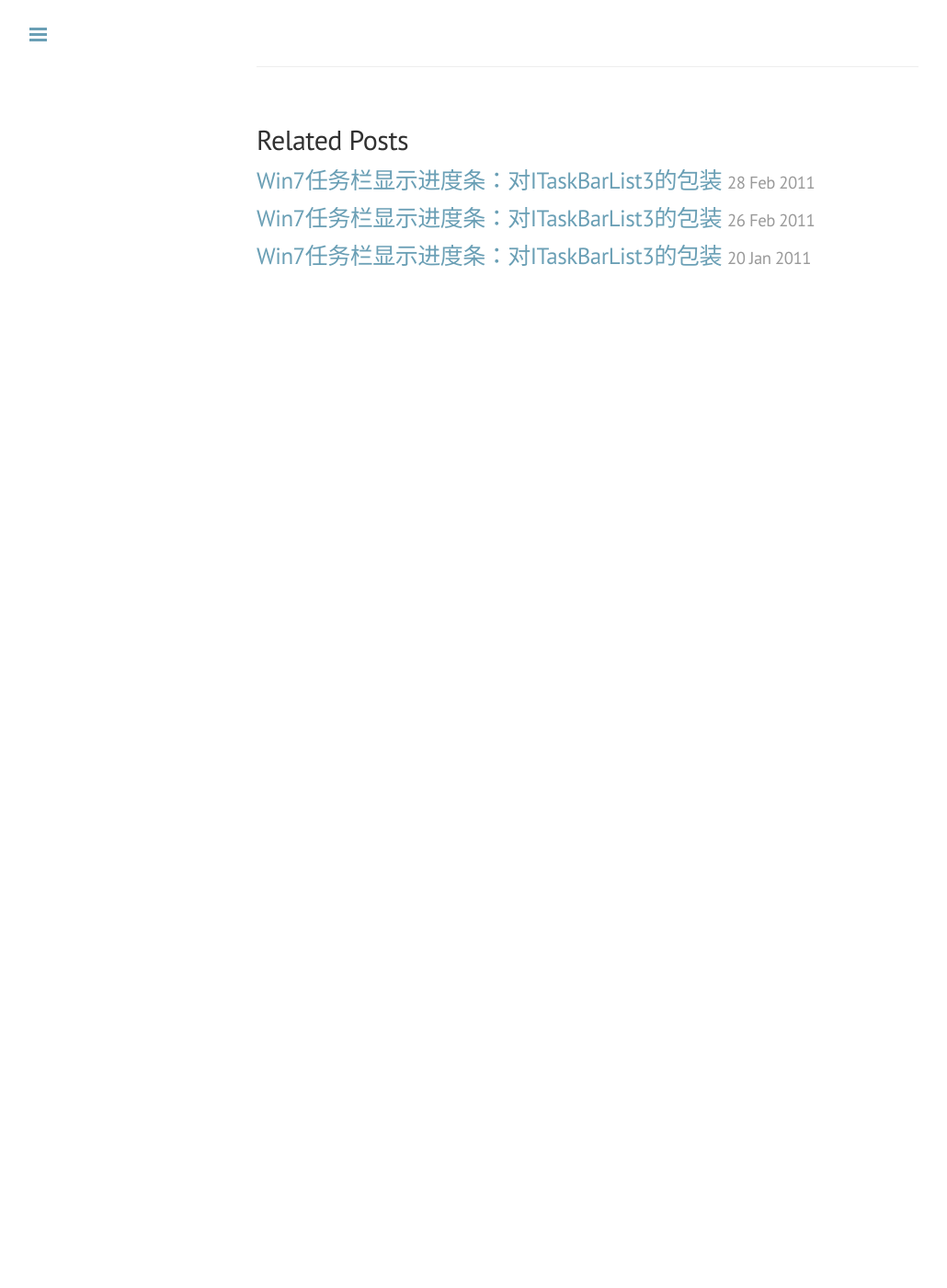
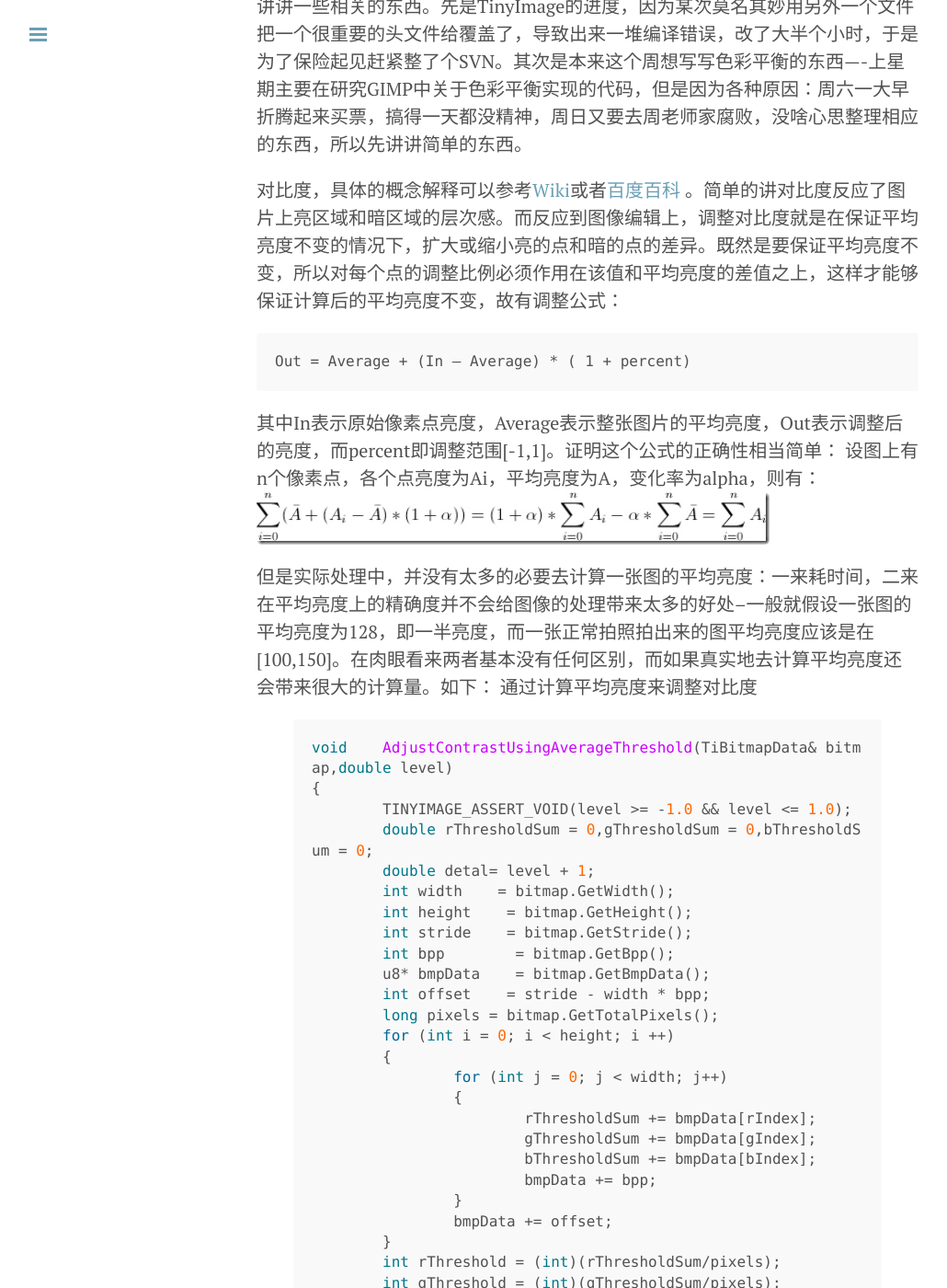
Before and after one commit to xiangwangfeng/xiangwangfeng.github.io, a Jekyll site: the page built from _posts/2011-01-09-图片编辑之对比度调整.md, in a window 1280 px wide and 1400 px high, scrolled down 270 px. Shown: the whole window at 92% size, without its empty margins (1-1031 px from the left). Built offline with Jekyll 4.4.1, drawn with Linux system fonts in a browser that asks for light colours; Markdown is read by kramdown in place of the engine named in the settings; before the commit the page ends 900 px from its top, so only the background shows below that; some of the changed text lies outside the part shown.

Commit message:
对比度

```diff
--- a/_posts/2011-01-09-图片编辑之对比度调整.md
+++ b/_posts/2011-01-09-图片编辑之对比度调整.md
@@ -1,4 +1,88 @@
 ---
 layout: post
-title: Win7任务栏显示进度条：对ITaskBarList3的包装
+title: 图片编辑之对比度调整
 ---
+
+
+继续图片编辑系列的文章，这次讲讲对图片对比度的调整方法。开篇先闲话一番，讲讲一些相关的东西。先是TinyImage的进度，因为某次莫名其妙用另外一个文件把一个很重要的头文件给覆盖了，导致出来一堆编译错误，改了大半个小时，于是为了保险起见赶紧整了个SVN。其次是本来这个周想写写色彩平衡的东西—-上星期主要在研究GIMP中关于色彩平衡实现的代码，但是因为各种原因：周六一大早折腾起来买票，搞得一天都没精神，周日又要去周老师家腐败，没啥心思整理相应的东西，所以先讲讲简单的东西。
+
+对比度，具体的概念解释可以参考[Wiki][1]或者[百度百科][2] 。简单的讲对比度反应了图片上亮区域和暗区域的层次感。而反应到图像编辑上，调整对比度就是在保证平均亮度不变的情况下，扩大或缩小亮的点和暗的点的差异。既然是要保证平均亮度不变，所以对每个点的调整比例必须作用在该值和平均亮度的差值之上，这样才能够保证计算后的平均亮度不变，故有调整公式：
+
+    Out = Average + (In – Average) * ( 1 + percent)
+
+其中In表示原始像素点亮度，Average表示整张图片的平均亮度，Out表示调整后的亮度，而percent即调整范围[-1,1]。证明这个公式的正确性相当简单：
+设图上有n个像素点，各个点亮度为Ai，平均亮度为A，变化率为alpha，则有：
+![此处输入图片的描述][3]
+
+但是实际处理中，并没有太多的必要去计算一张图的平均亮度：一来耗时间，二来在平均亮度上的精确度并不会给图像的处理带来太多的好处--一般就假设一张图的平均亮度为128，即一半亮度，而一张正常拍照拍出来的图平均亮度应该是在[100,150]。在肉眼看来两者基本没有任何区别，而如果真实地去计算平均亮度还会带来很大的计算量。如下：
+通过计算平均亮度来调整对比度
+{% highlight C++ %}
+void    AdjustContrastUsingAverageThreshold(TiBitmapData& bitmap,double level)
+{
+	TINYIMAGE_ASSERT_VOID(level >= -1.0 && level <= 1.0);
+	double rThresholdSum = 0,gThresholdSum = 0,bThresholdSum = 0;
+	double detal= level + 1;
+	int width    = bitmap.GetWidth();
+	int height    = bitmap.GetHeight();
+	int stride    = bitmap.GetStride();
+	int bpp        = bitmap.GetBpp();
+	u8* bmpData    = bitmap.GetBmpData();
+	int offset    = stride - width * bpp;
+	long pixels = bitmap.GetTotalPixels();
+	for (int i = 0; i < height; i ++)
+	{
+		for (int j = 0; j < width; j++)
+		{
+			rThresholdSum += bmpData[rIndex];
+			gThresholdSum += bmpData[gIndex];
+			bThresholdSum += bmpData[bIndex];
+			bmpData += bpp;
+		}
+		bmpData += offset;
+	}
+	int rThreshold = (int)(rThresholdSum/pixels);
+	int gThreshold = (int)(gThresholdSum/pixels);
+	int bThreshold = (int)(bThresholdSum/pixels);
+	u8 r_lookup[256],g_lookup[256],b_lookup[256];
+	for (int i = 0; i < 256; i++)
+	{
+		r_lookup[i] = (u8)CLAMP0255(rThreshold + (i - rThreshold)* detal);
+		g_lookup[i] = (u8)CLAMP0255(gThreshold + (i - gThreshold)* detal);
+		b_lookup[i] = (u8)CLAMP0255(bThreshold + (i - bThreshold)* detal);
+	}
+	AdjustCurve(bitmap,r_lookup,g_lookup,b_lookup);
+}
+{% endhighlight %}
+
+不计算平均亮度：
+{% highlight C++ %}
+void    AdjustContrastUsingConstThreshold(TiBitmapData& bitmap,double level)
+{
+	TINYIMAGE_ASSERT_VOID(level >= -1.0 && level <= 1.0);
+	u8 lookup[256];
+	double delta        = 1 + level;
+	const int threshold = 0x7F;//128 可以认为是平均亮度
+	for (int i = 0; i < 256; i++)
+	{
+		lookup[i] = (u8)CLAMP0255(threshold + (i - threshold)* delta);
+	}
+	AdjustCurve(bitmap,lookup,TINYIMAGE_CHANEL_RGB);
+}
+{% endhighlight %}
+
+而在调用算法的时候完全可以通过一个开关来控制到底是调用哪个--个人推荐下一种，虽然不严格符合调整对比度的语义，但效果基本一致。在Release下下一种基本是瞬间完成，对于3K*2K的图也能保证在100ms内完成。
+{% highlight C++ %}
+void    AdjustContrast(TiBitmapData& bitmap,double level)
+{
+#ifdef CONSTTHRESHOLD
+AdjustContrastUsingConstThreshold(bitmap,level);
+#else
+AdjustContrastUsingAverageThreshold(bitmap,level);
+#endif
+}
+{% endhighlight %}
+
+
+  [1]: http://zh.wikipedia.org/zh/%E5%B0%8D%E6%AF%94%E5%BA%A6
+  [2]: http://baike.baidu.com/view/66029.htm
+  [3]: /images/ip6.jpg
```
Also changed, not shown: images/ip6.jpg (added).
